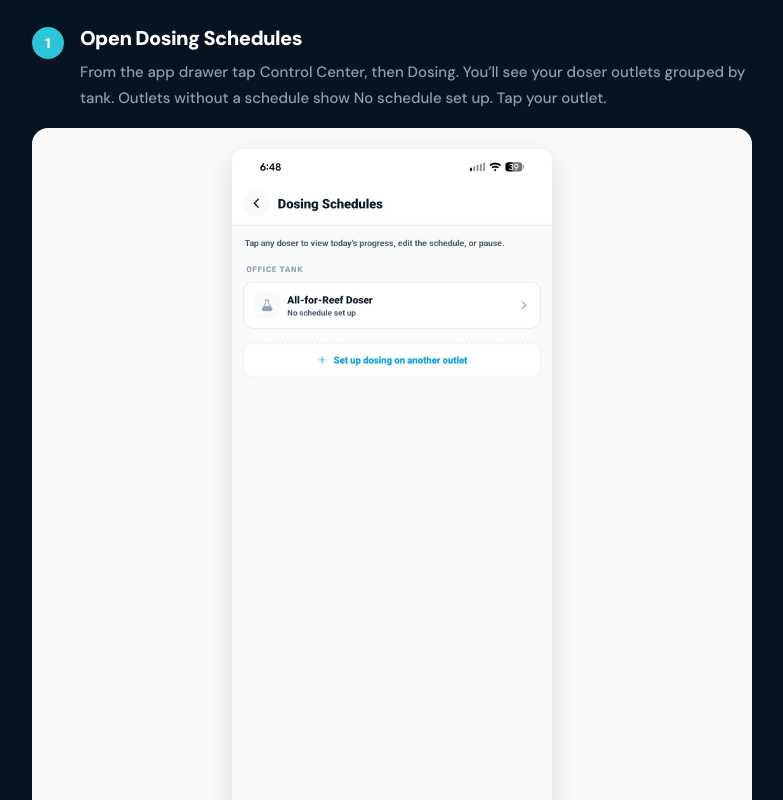
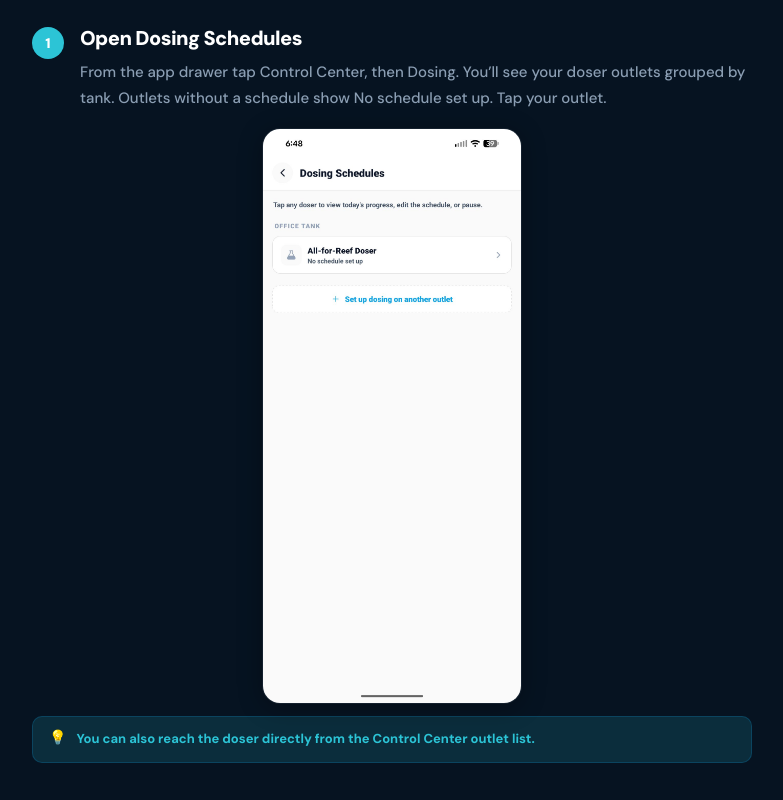
Before and after one commit to winsteadhouse/nextupreef-site, a Next.js app: page /blog/how-to-setup-dosing-shelly in a window 1280 px wide. Shown: the part 1220-2020 px from the top of the page, without its empty margins (248-1031 px from the left). Built offline with nearby package versions, Linux system fonts and the light colour scheme.

Commit message:
Make device images larger on /devices page

```diff
--- a/app/blog/how-to-setup-dosing-shelly/page.tsx
+++ b/app/blog/how-to-setup-dosing-shelly/page.tsx
@@ -194,9 +194,10 @@ export default function DosingSetupPage() {
               </div>
             </div>
             {step.img && (
-              <div style={{ background: "#F8FAFC", borderRadius: "16px", border: "1px solid var(--border)",
-                padding: "20px", textAlign: "center", marginBottom: "12px" }}>
-                <img src={step.img} alt={step.alt} style={{ maxWidth: "320px", width: "100%", borderRadius: "12px", boxShadow: "0 8px 32px rgba(0,0,0,0.12)" }} />
+              <div style={{ display: "flex", justifyContent: "center", marginBottom: "12px" }}>
+                <div style={{ borderRadius: "18px", overflow: "hidden", border: "1px solid var(--border)", boxShadow: "0 4px 24px rgba(0,0,0,0.3)", maxWidth: "260px", flexShrink: 0 }}>
+                  <img src={step.img} alt={step.alt} style={{ width: "100%", display: "block" }} />
+                </div>
               </div>)}
             {step.tip && (
               <div style={{ background: "var(--reef-glow)", border: "1px solid rgba(14,165,233,0.2)",
--- a/app/devices/page.tsx
+++ b/app/devices/page.tsx
@@ -175,7 +175,7 @@ export default function DevicesPage() {
                     <img
                       src={d.image}
                       alt={`${d.brand} ${d.name}`}
-                      style={{ maxWidth: "160px", maxHeight: "160px", objectFit: "contain" }}
+                      style={{ maxWidth: "210px", maxHeight: "210px", objectFit: "contain" }}
                     />
                   ) : (
                     <div style={{
```
